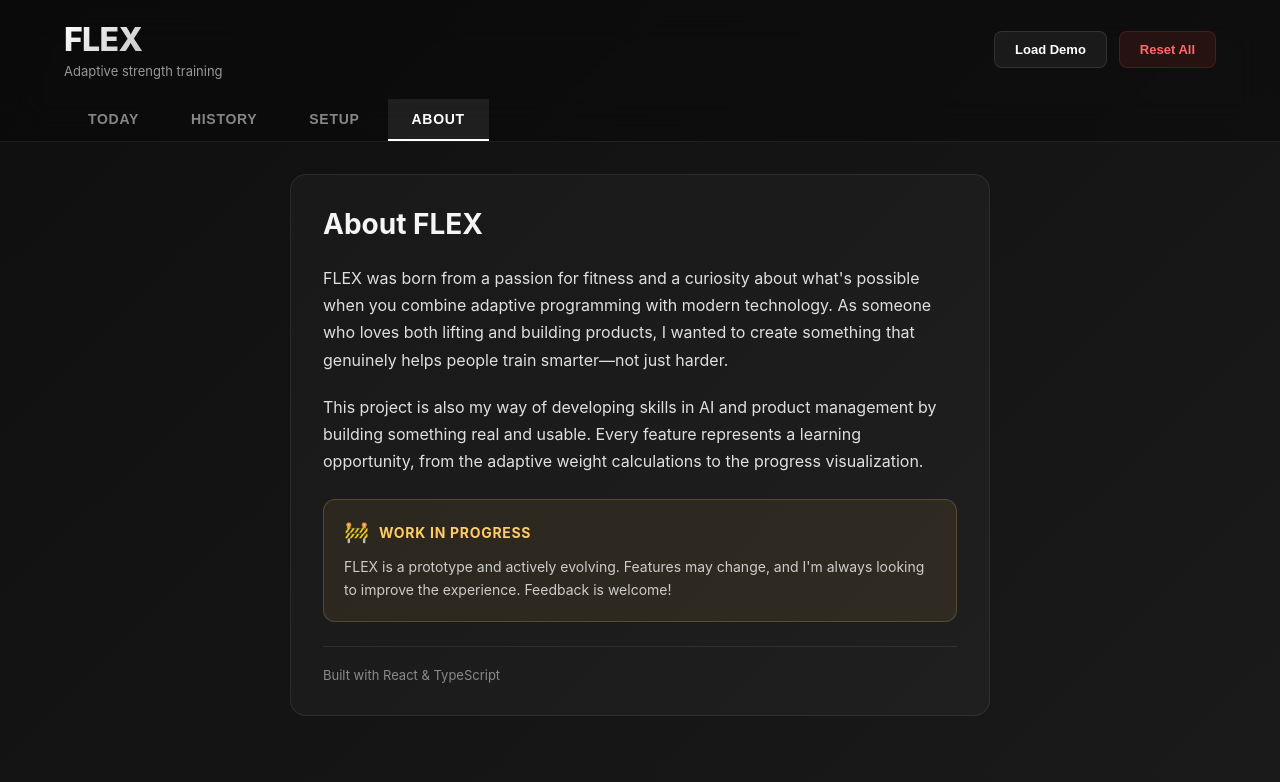
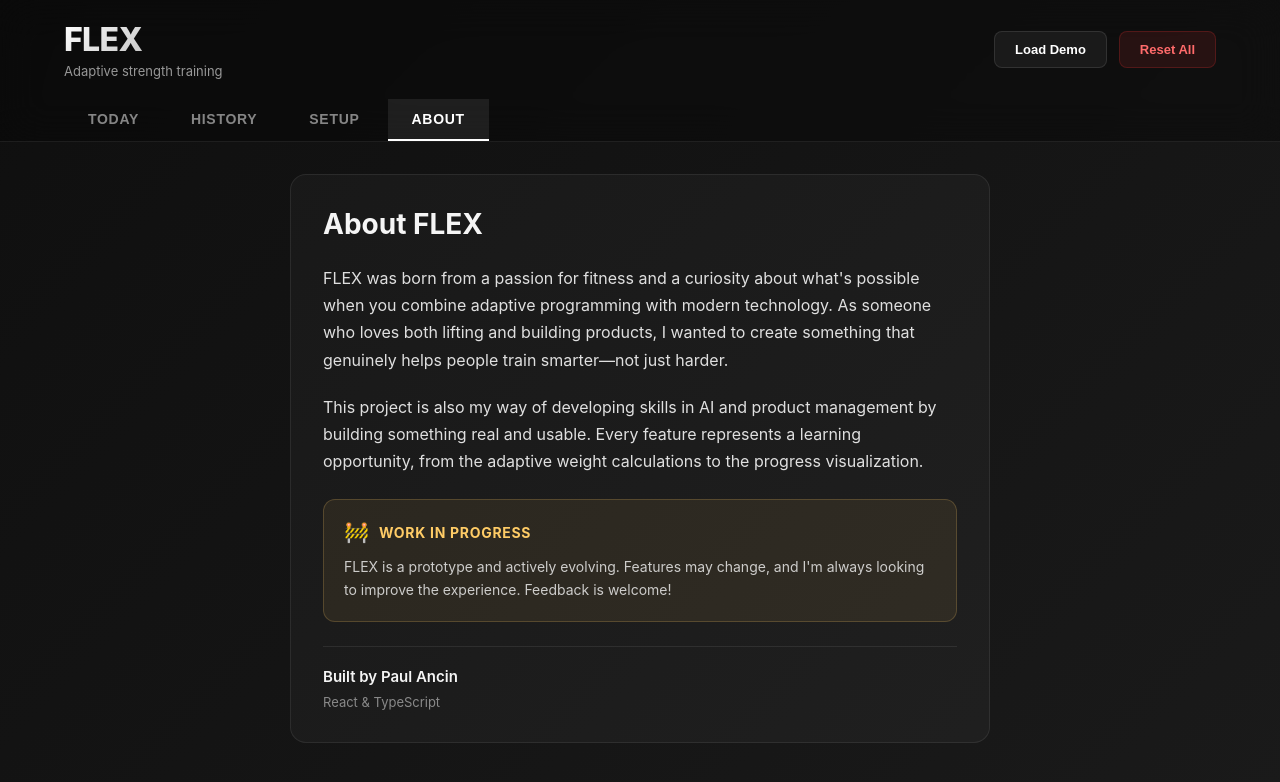
Before and after one commit to ancinpaul/Flex-Workout-MVP, a Next.js app in the folder workout-app/: page / in a window 1280 px wide. Both pictures are taken after a click on the button "ABOUT". Shown: the top 782 px of the page. Built offline with nearby package versions, Linux system fonts and the light colour scheme.

Commit message:
Add name to About section

```diff
--- a/workout-app/app/page.tsx
+++ b/workout-app/app/page.tsx
@@ -486,8 +486,11 @@ function AboutView() {
         </div>
 
         <div style={{ borderTop: '1px solid rgba(255,255,255,0.08)', paddingTop: 20 }}>
+          <p style={{ fontSize: 15, fontWeight: 600, margin: '0 0 8px' }}>
+            Built by Paul Ancin
+          </p>
           <p style={{ fontSize: 13, opacity: 0.5, margin: 0 }}>
-            Built with React & TypeScript
+            React & TypeScript
           </p>
         </div>
       </div>
```
Also changed, not shown: 1 other file (tests, documents, lock files or other folders).
